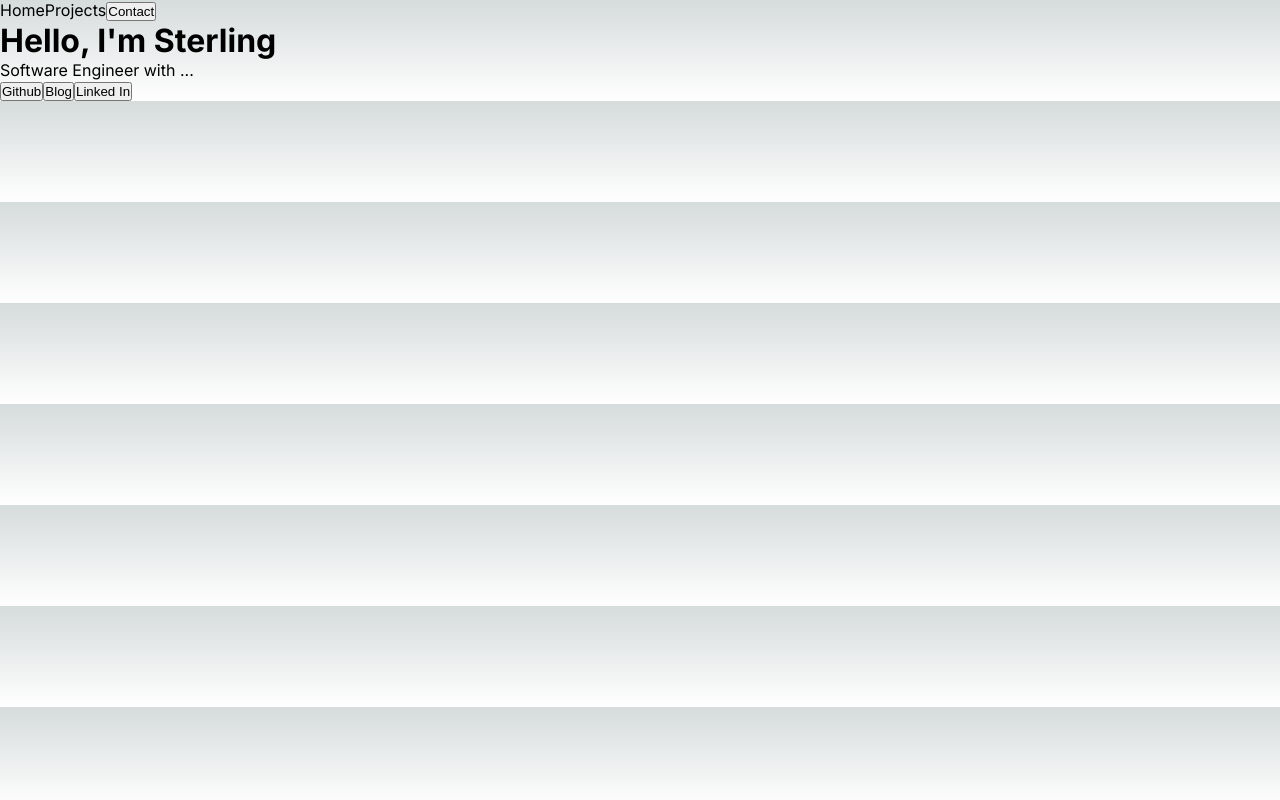
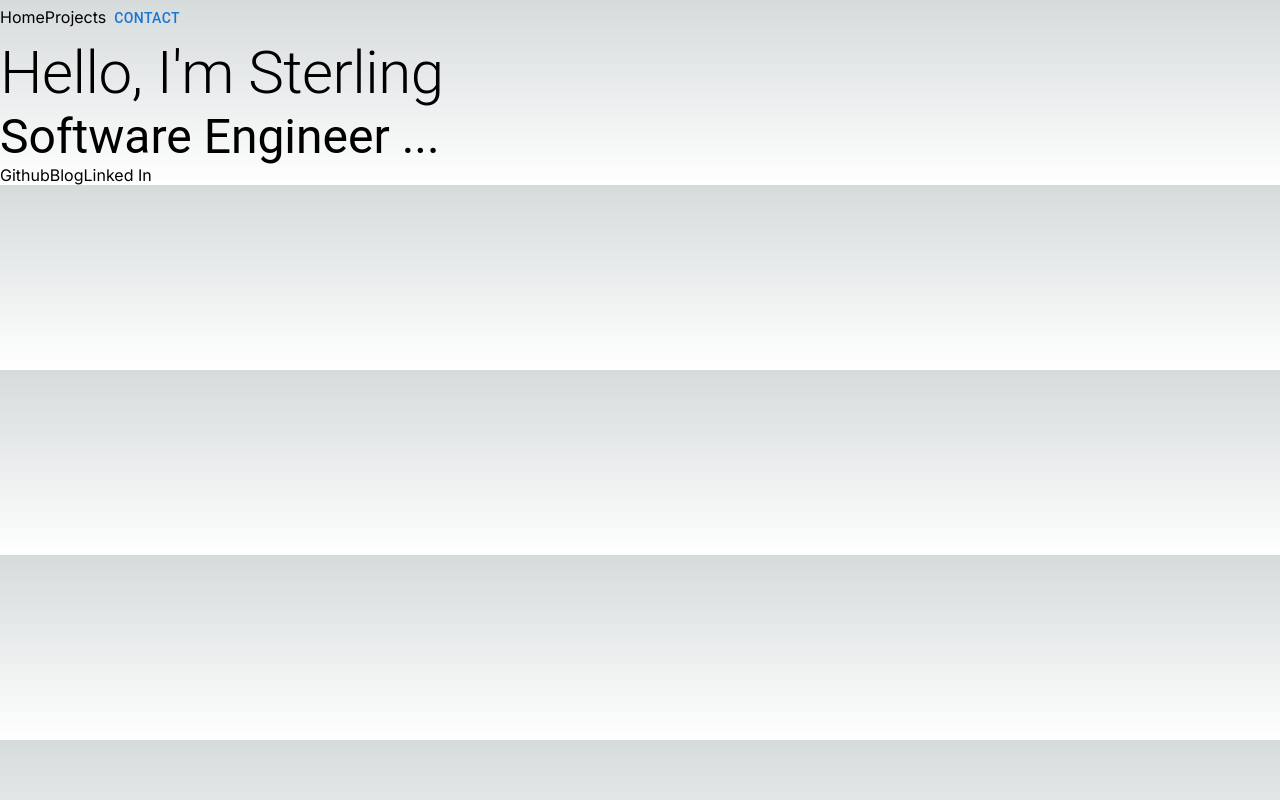
Before and after one commit to sterlingbarton/portfolio, a Next.js app: page / in a window 1280 px wide. Built offline with nearby package versions, Linux system fonts and the light colour scheme.

Commit message:
projects page structure initialized

```diff
--- a/src/app/components/Contact.jsx
+++ b/src/app/components/Contact.jsx
@@ -48,7 +48,9 @@ export default function Contact({open, setOpen}) {
                 component="form"
                 sx={{
                     display: 'flex',
-                    flexDirection: 'column'
+                    flexDirection: 'column',
+                    width: '550px',
+                    height: '400px'
                 }}
                 noValidate
                 autoComplete="off"
--- a/src/app/components/Nav.jsx
+++ b/src/app/components/Nav.jsx
@@ -3,6 +3,8 @@
 import React from 'react'
 import Link from 'next/link'
 import Contact from './Contact'
+import Box from '@mui/material/Box'
+import Button from '@mui/material/Button';
 
 export default function Nav() {
     const [open, setOpen] = React.useState(false);
@@ -12,11 +14,11 @@ export default function Nav() {
       };
 
   return (
-    <div>
-        <Link href='/'>Home</Link>
-        <Link href='/projects'>Projects</Link>
-        <button onClick={handleClickOpen}>Contact</button>
+    <Box>
+        <Link href='/' as='/'>Home</Link>
+        <Link href='/projects' as='/projects'>Projects</Link>
+        <Button variant="text" onClick={handleClickOpen}>Contact</Button>
         <Contact open={open} setOpen={setOpen}></Contact>
-    </div>
+    </Box>
   )
 }
--- a/src/app/page.jsx
+++ b/src/app/page.jsx
@@ -1,14 +1,22 @@
+'use client'
+
+import Link from 'next/link'
+import Box from '@mui/material/Box';
+import Typography from '@mui/material/Typography';
+
 
 export default function Home() {
   return (
     <main>
-     <div>
-      <h1>Hello, I'm Sterling</h1>
-      <p>Software Engineer with ...</p>
-      <button>Github</button>
-      <button>Blog</button>
-      <button>Linked In</button>
-     </div>
+     <Box>
+      <Typography variant="h2">Hello, I'm Sterling</Typography>
+      <Typography variant="h3">Software Engineer ...</Typography>
+        <Box>
+          <Link href="https://github.com/sterlingbarton">Github</Link>
+          <Link href="https://medium.com/@sterlingbarton81">Blog</Link>
+          <Link href="https://www.linkedin.com/in/sterling-barton/">Linked In</Link>
+        </Box>
+     </Box>
     </main>
   )
 }
```
Also changed, not shown: src/app/projects/page.jsx (+50 -3 lines).
